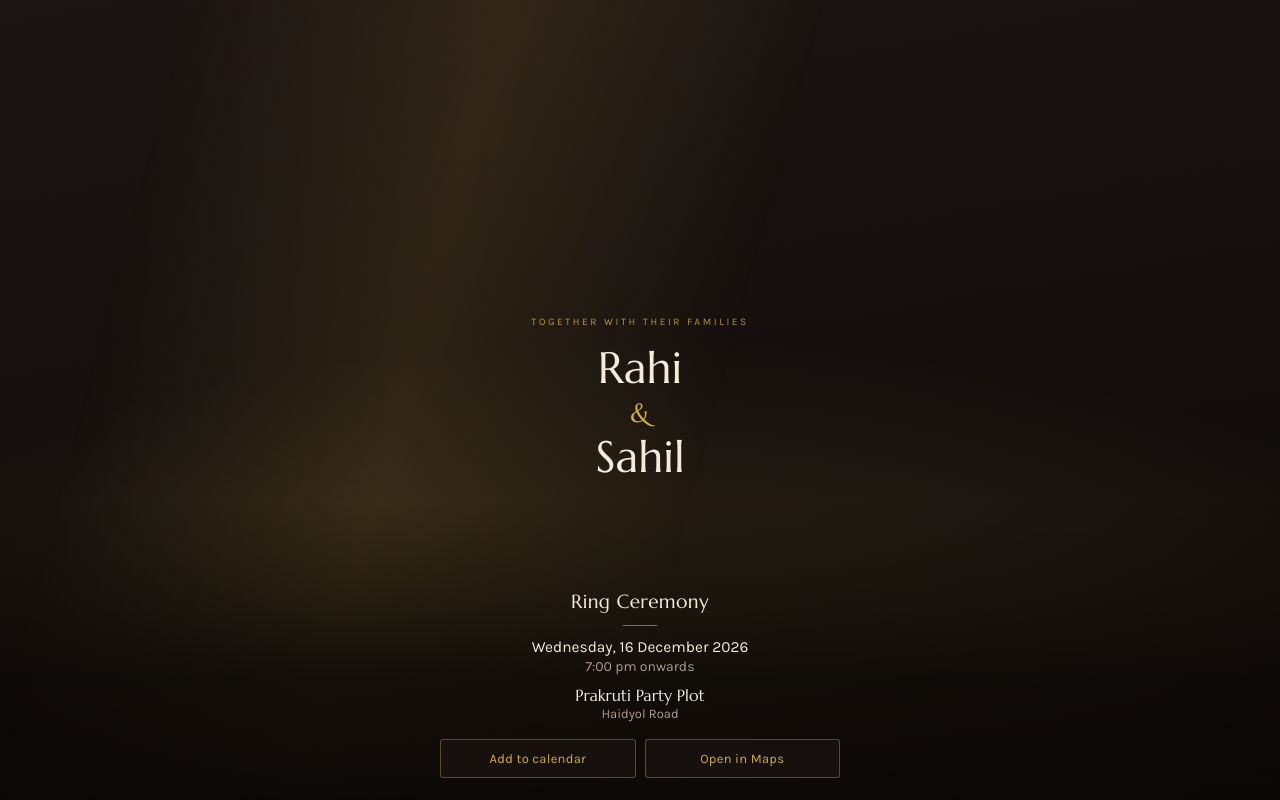
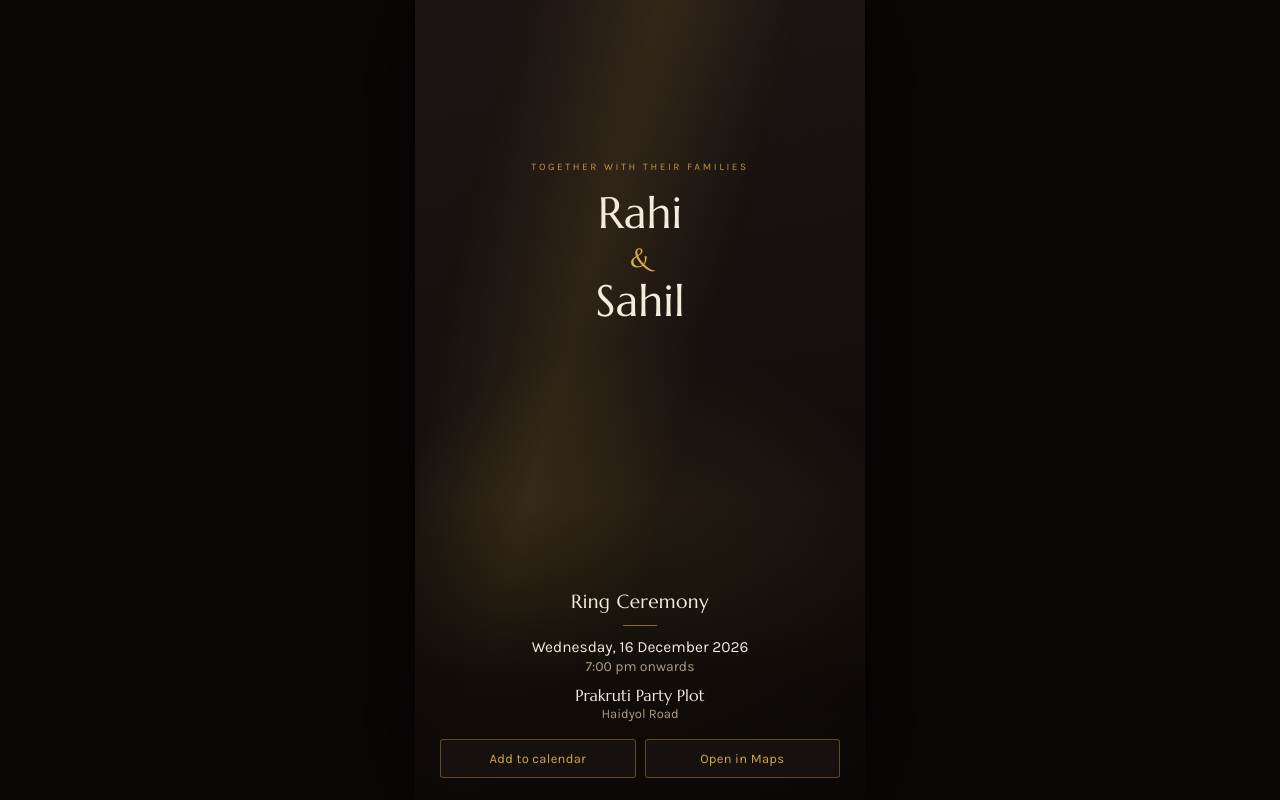
Before and after one commit to krishpatel3778/rahi-sahil-invite, a plain HTML site: page index.html in a window 1280 px wide. Drawn offline with Linux system fonts and the light colour scheme.

Commit message:
Update index.html

```diff
--- a/index.html
+++ b/index.html
@@ -34,8 +34,18 @@
   .stage {
     position: relative; width: 100%;
     height: 100vh; height: 100dvh;
+    margin-inline: auto;
     overflow: hidden; background: var(--bg);
     cursor: pointer;
+  }
+  /* On anything wider than tall, a 9:16 video would be cropped to nothing.
+     Constrain the whole card to a phone-shaped column instead. */
+  @media (min-aspect-ratio: 3/4) {
+    body { background: #0A0706; }
+    .stage {
+      max-width: calc(100dvh * 9 / 16);
+      box-shadow: 0 0 90px rgba(0,0,0,0.75);
+    }
   }
 
   video {
@@ -52,6 +62,7 @@
       radial-gradient(120% 80% at 50% 92%, rgba(212,169,74,0.20), transparent 62%),
       linear-gradient(170deg, #1C1412 0%, #120D0C 55%, #0C0808 100%);
     display: grid; place-items: center;
+    padding-bottom: var(--scrim-h, 250px);
     transition: opacity 900ms ease;
   }
   .veil::after {
@@ -69,7 +80,14 @@
   }
   .veil-type .n {
     font-family: "Marcellus", Georgia, serif;
-    font-size: clamp(30px, 9vw, 44px); line-height: 1.2; margin: 0;
+    font-size: clamp(26px, 7.5vh, 44px); line-height: 1.2; margin: 0;
+  }
+  @media (max-height: 620px) {
+    .veil-type .k { margin-bottom: 8px; font-size: 9px; }
+    .scrim { padding-top: 48px; }
+    .occ { font-size: 17px; margin-bottom: 8px; }
+    .hr { margin-bottom: 8px; }
+    .actions { margin-top: 12px; }
   }
   .veil-type .a { display: block; color: var(--gold); font-size: 0.6em; margin: 2px 0; }
 
@@ -207,7 +225,21 @@
   var lab   = document.getElementById("lab");
   var shrinkTimer;
 
+  // Keep the veil sized to the space above the details block, so the two
+  // can never collide on a short screen.
+  function measure() {
+    var h = document.querySelector(".scrim").offsetHeight;
+    document.documentElement.style.setProperty("--scrim-h", h + "px");
+  }
+  measure();
+  window.addEventListener("resize", measure);
+  window.addEventListener("orientationchange", function () { setTimeout(measure, 250); });
+
   function reveal() {
+    // Only fade the card away once the video genuinely has picture. Fading it
+    // for a video that never arrives leaves a blank screen, which is worse
+    // than the card.
+    if (!v.videoWidth) return;
     if (!stage.classList.contains("ready")) {
       stage.classList.add("ready");
       shrinkTimer = setTimeout(function () { btn.classList.add("mini"); }, 5200);
@@ -216,7 +248,16 @@
   if (v.readyState >= 2) reveal();
   v.addEventListener("loadeddata", reveal);
   v.addEventListener("playing", reveal);
-  setTimeout(reveal, 6000);   // never strand anyone on the loading card
+  v.addEventListener("error", failSoft);
+  v.querySelector("source").addEventListener("error", failSoft);
+
+  // If the video is missing or won't decode, stay on the invitation card and
+  // hide the sound control. The page still reads as an invitation.
+  function failSoft() {
+    stage.classList.add("novideo");
+    btn.style.display = "none";
+  }
+  setTimeout(function () { if (!v.videoWidth) failSoft(); }, 6000);
 
   // Muted autoplay is the only autoplay browsers allow.
   var p = v.play();
```
